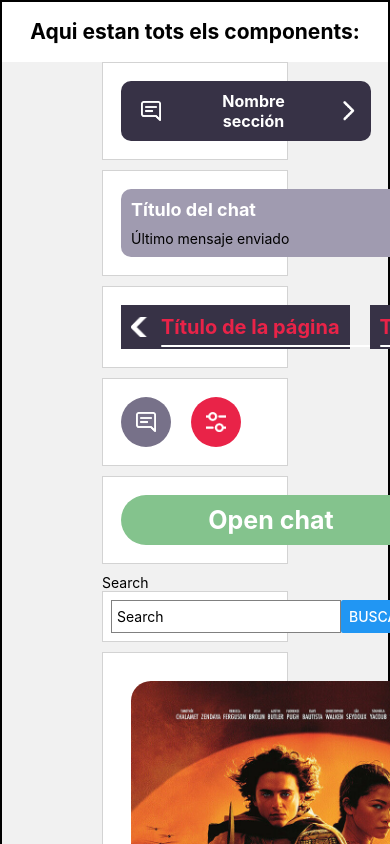
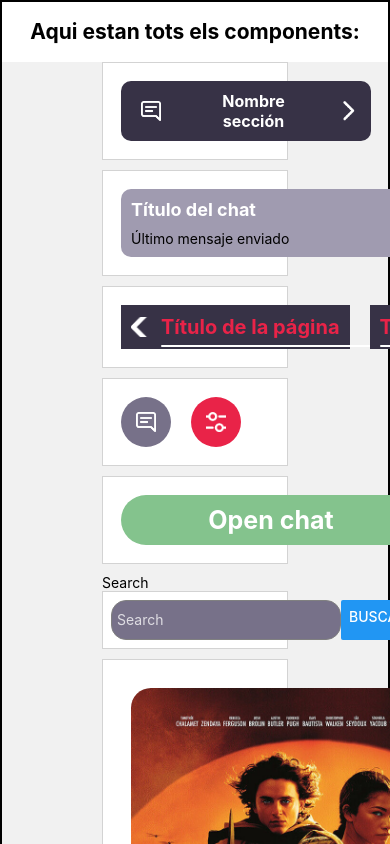
Before and after one commit to victoriamorera14/movie-talk, a React Native app: screen / in a window 390 px wide. Built offline with nearby package versions, Linux system fonts and the light colour scheme.

Commit message:
SEARCHBAR

```diff
--- a/components/SearchBar.js
+++ b/components/SearchBar.js
@@ -19,6 +19,7 @@ export default function SearchBox({ searchMovies }) {
       <TextInput
         style={styles.searchInput}
         placeholder="Search"
+        placeholderTextColor={"#FFFFFFC2"}
         onChangeText={(text) => setSearchString(text)}
       />
       <Button title="Buscar" onPress={handleSearch} />
@@ -30,11 +31,14 @@ const styles = StyleSheet.create({
   searchWrapper: {
     flexDirection: "row",
     width: "100%",
+
   },
   searchInput: {
-    backgroundColor: 'white',
+    backgroundColor: '#777189',
+    height: 40,
     borderWidth: 1,
     borderColor: "grey",
+    borderRadius: "15px",
     padding: 5,
     flex: 1,
   },
```
Also changed, not shown: components/PROFEAvatar.js (renamed from components/AvatarPROFE.js), components/PROFEMark.js (renamed from components/MarkPROFE.js).
